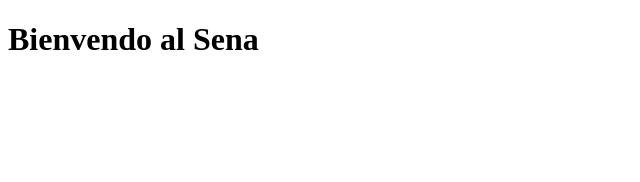
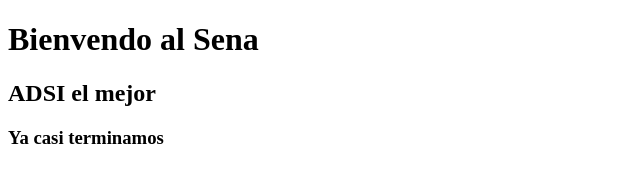
Before and after one commit to Barbosaarh/Ensayo4, a plain HTML site: page index.html in a window 1280 px wide. Shown: the whole page, without its empty margins (0-640 px from the left). Drawn offline with Linux system fonts and the light colour scheme.

Commit message:
Modificando el Index.html

```diff
--- a/index.html
+++ b/index.html
@@ -8,6 +8,7 @@
 </head>
 <body>
     <h1>Bienvendo al Sena</h1>
-
+    <h2>ADSI el mejor</h2>
+    <h3>Ya casi terminamos</h3>
 </body>
 </html>
```
